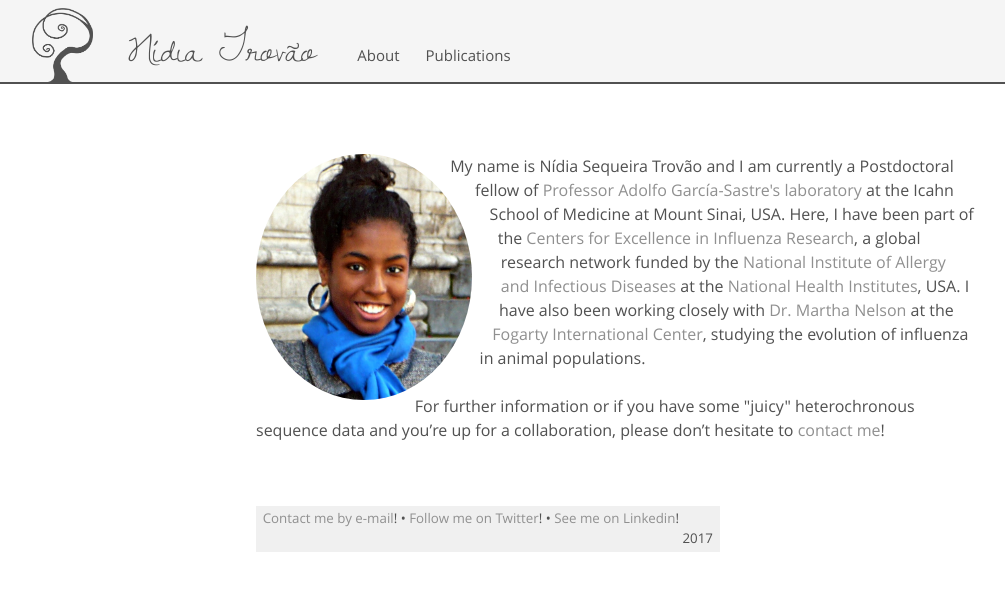
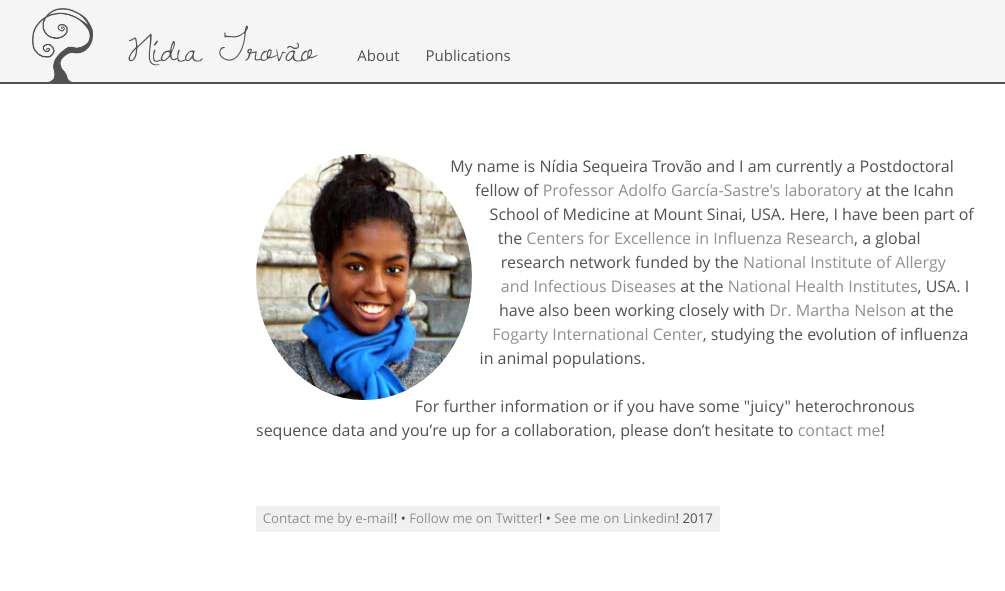
Before and after one commit to nidiatrovao/nidiatrovao.github.io, a Jekyll site: the page built from index.html, in a window 1280 px wide. Shown: the top 591 px of the page, without its empty margins (24-1029 px from the left). Built offline with Jekyll 4.4.1, drawn with Linux system fonts in a browser that asks for light colours.

Commit message:
Update default.html

```diff
--- a/_layouts/default.html
+++ b/_layouts/default.html
@@ -18,7 +18,7 @@
       </main>
 
       <footer class="footer">
-        <small style="float: left"><span>&nbsp;<a href="http://www.google.com/recaptcha/mailhide/d?k=01NqppQr6VZzJtBnX1B1RDuw==&amp;c=15YkdRwX0Emp37Odw61dyCyrGOiI_gucHoEuzZzUzks=" onclick="window.open('http://www.google.com/recaptcha/mailhide/d?k\x3d01NqppQr6VZzJtBnX1B1RDuw\x3d\x3d\x26c\x3d15YkdRwX0Emp37Odw61dyCyrGOiI_gucHoEuzZzUzks\x3d', '', 'toolbar=0,scrollbars=0,location=0,statusbar=0,menubar=0,resizable=0,width=500,height=300'); return false;" title="Click to reveal my e-mail address">Contact me by e-mail</a>!&nbsp;&bull;</span><span>&nbsp;<a href="https://twitter.com/nidiatrovao" target="_blank">Follow me on Twitter</a>!&nbsp;&bull;</span><span>&nbsp;<a href="https://www.linkedin.com/in/nidiatrovao" target="_blank">See me on Linkedin</a>!</span><span style="text-align: right; width: 100%; z-index: -1">&nbsp;<time datetime="{{ site.time | date_to_xmlschema }}">{{ site.time | date: '%Y&nbsp;' }}</time></span></small>
+        <small style="float: left"><span>&nbsp;<a href="http://www.google.com/recaptcha/mailhide/d?k=01NqppQr6VZzJtBnX1B1RDuw==&amp;c=15YkdRwX0Emp37Odw61dyCyrGOiI_gucHoEuzZzUzks=" onclick="window.open('http://www.google.com/recaptcha/mailhide/d?k\x3d01NqppQr6VZzJtBnX1B1RDuw\x3d\x3d\x26c\x3d15YkdRwX0Emp37Odw61dyCyrGOiI_gucHoEuzZzUzks\x3d', '', 'toolbar=0,scrollbars=0,location=0,statusbar=0,menubar=0,resizable=0,width=500,height=300'); return false;" title="Click to reveal my e-mail address">Contact me by e-mail</a>!&nbsp;&bull;</span><span>&nbsp;<a href="https://twitter.com/nidiatrovao" target="_blank">Follow me on Twitter</a>!&nbsp;&bull;</span><span>&nbsp;<a href="https://www.linkedin.com/in/nidiatrovao" target="_blank">See me on Linkedin</a>!</span><span style="float: right">&nbsp;<time datetime="{{ site.time | date_to_xmlschema }}">{{ site.time | date: '%Y&nbsp;' }}</time></span></small>
       </footer>
     </div>
   </body>
```
